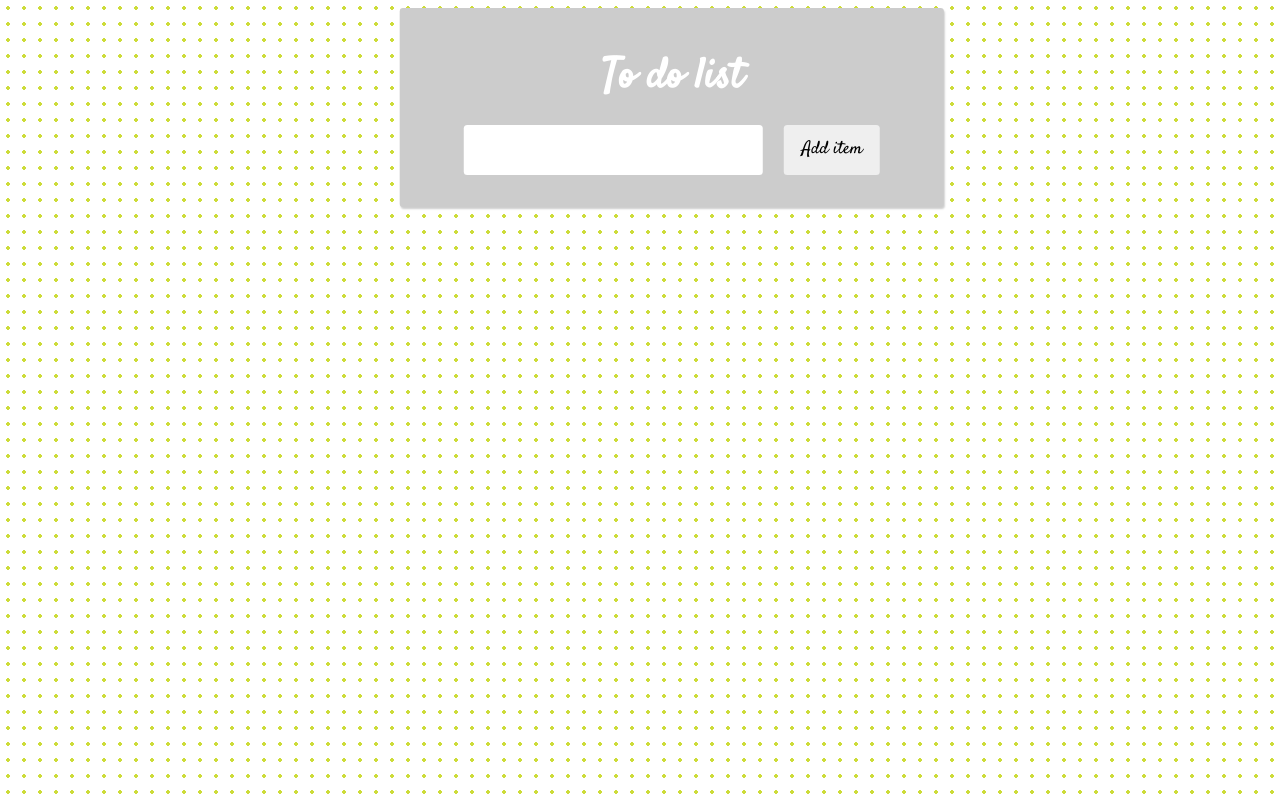
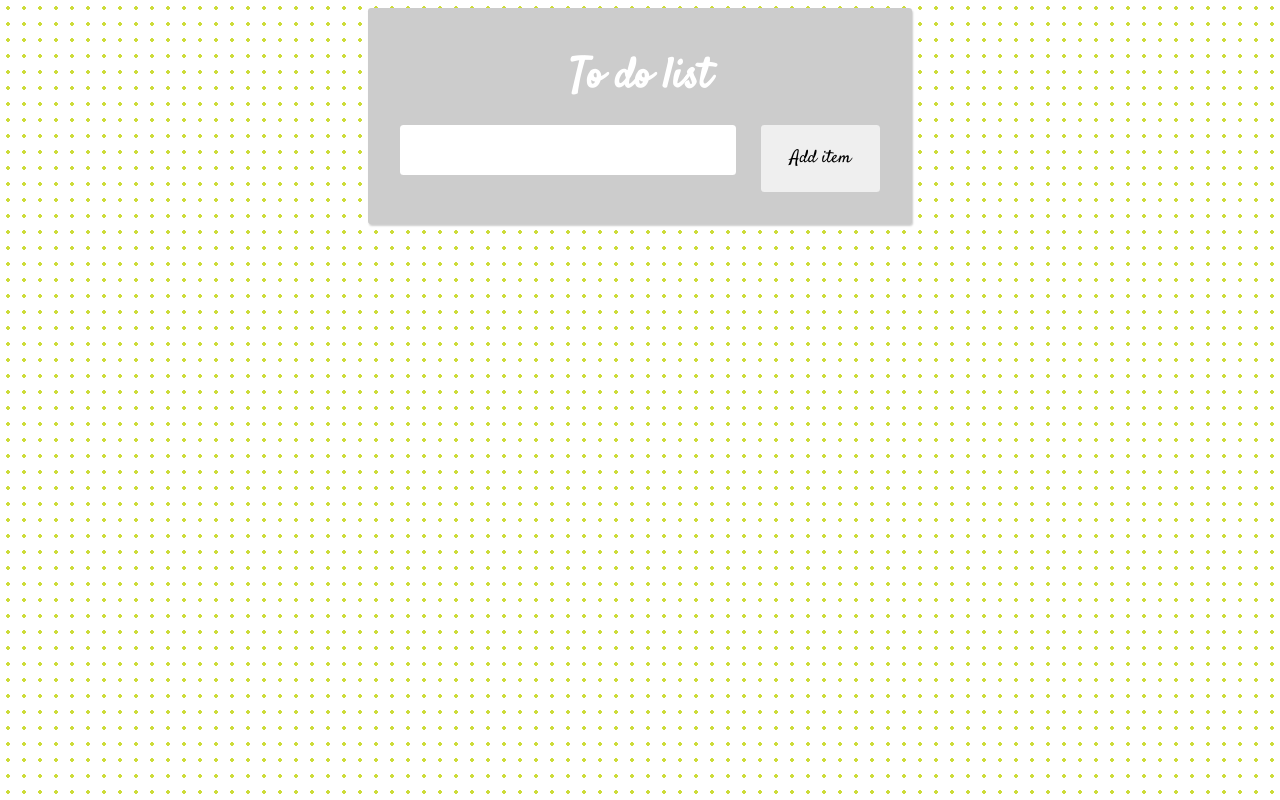
Before and after one commit to miroslavaka/to-do-list, a plain HTML site: page index.html in a window 1280 px wide. Drawn offline with Linux system fonts and the light colour scheme.

Commit message:
changes in @media query

```diff
--- a/style.css
+++ b/style.css
@@ -9,11 +9,11 @@ body {
   background-size: 1em 1em, 2em 2em;
 }
 .container {
-  position: absolute;
-  left: 50%;
-  transform: translate(-50%, 0);
+  display: flex;
+  justify-content: center;
 }
 .input-container {
+  width: 30em;
   width: 100%;
   padding: 2em;
   background: #cccccc;
@@ -25,15 +25,15 @@ body {
   font-family: 'Satisfy', cursive;
   text-align: center;
   margin: 0.2em 0 0.4em 0;
-  font-size: 2.6em;
+  font-size: 1.6em;
 }
 .form {
   display: flex;
   justify-content: center;
+  flex-direction: column;
 }
 #input {
   align-items: center;
-  width: 15em;
   padding: 0.7em 1em;
   font-family: 'Satisfy', cursive;
   font-size: 1.1em;
@@ -41,10 +41,12 @@ body {
   border: none;
   outline: none;
   box-shadow: inset;
+  margin-bottom: 1em;
+  margin-right: 0.2em;
 }
 #add-item {
+  width: 10em;
   padding: 0.7em 1em;
-  margin-left: 1.2em;
   font-family: 'Satisfy', cursive;
   font-size: 1.1em;
   border-radius: 0.2em;
@@ -56,7 +58,7 @@ body {
   float: right;
 }
 .result-container ul {
-  width: 400px;
+  width: 100%;
 }
 .result-container ul li {
   list-style-type: none;
@@ -68,3 +70,23 @@ body {
   border-radius: 0.2em;
   box-shadow: 1px 2px 2px rgba(0, 0, 0, 0.2);
 }
+@media screen and (min-width: 680px) {
+  .input-container h1 {
+    font-size: 2.6em;
+  }
+  .form {
+    flex-direction: row;
+  }
+  #input {
+    width: 18em;
+  }
+  #add-item {
+    margin-left: 1.2em;
+    width: 7em;
+  }
+}
+@media screen and (min-width: 430px) {
+  .input-container {
+    width: 30em;
+  }
+}
```
